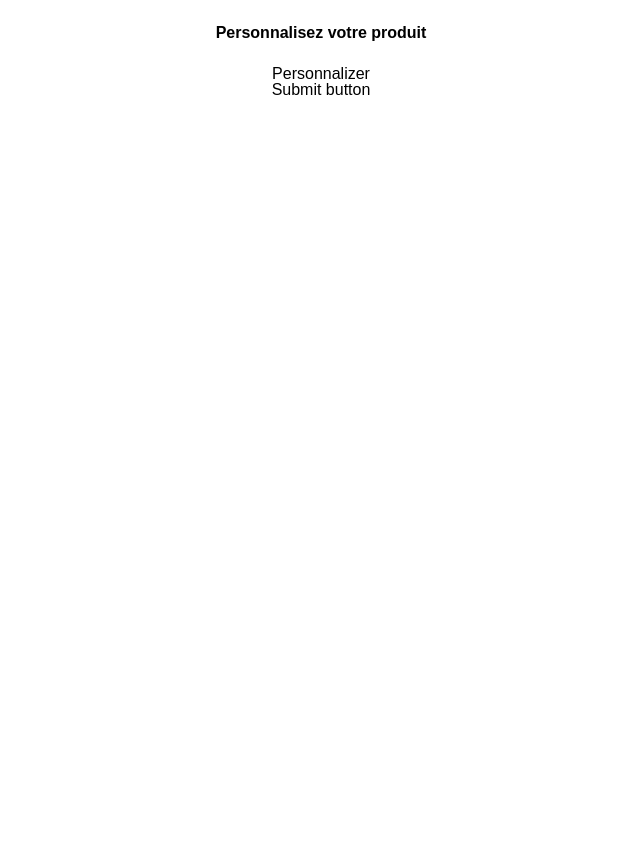
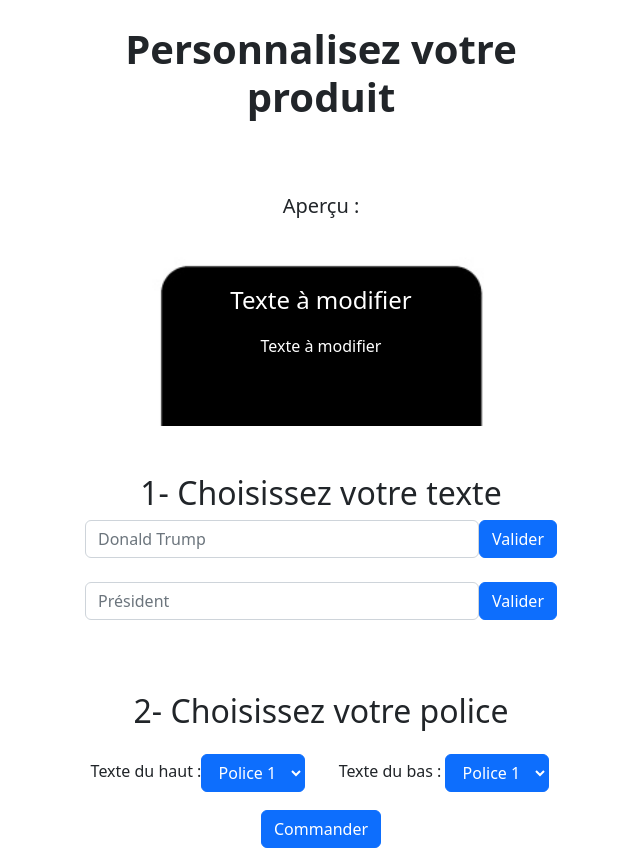
Before and after one commit to PierreAntoineLarge/SelectPolice, a React app: page / in a window 1280 px wide. Shown: the whole page, without its empty margins (319-959 px from the left). Before the commit the page ends 800 px from the top, so only its background shows below. Built offline with nearby package versions, Linux system fonts and the light colour scheme.

Commit message:
composants créés

```diff
--- a/package.json
+++ b/package.json
@@ -50,8 +50,10 @@
     "webpack-merge": "^5.8.0"
   },
   "dependencies": {
+    "bootstrap": "^5.2.3",
     "prop-types": "^15.8.1",
     "react": "^18.2.0",
+    "react-bootstrap": "^2.7.4",
     "react-dom": "^18.2.0"
   },
   "jest": {
--- a/src/components/App/Personnalizer/index.js
+++ b/src/components/App/Personnalizer/index.js
@@ -0,0 +1,56 @@
+import './personnalizer.scss';
+
+const Personnalisez = () =>
+(
+    <div class="bigcontainer">
+        <div class="subcontainer">
+            <section class="container pt-5" >
+                <h5>Aperçu :</h5>
+                <div class="result">
+                    <p id="monTexte1" class="monTexte">Texte à modifier</p>
+                    <p id="monTexte2" class="monTexte">Texte à modifier</p>
+                </div>
+            </section>
+        </div>
+        <div class="subcontainer">
+            <section class="container pt-5" >
+                <h2 class="h2"> 1- Choisissez votre texte</h2>
+                <form class="d-flex pb-4" id="champ1">
+
+                    <input required="" class="form-control" id="montexte1" type="text" placeholder="Donald Trump" name="title" ></input>
+                    <div id="submit-btn" class="btn btn-primary">Valider</div>
+                </form>
+                <form class="d-flex pb-4" id="champ2">
+                    <input required="" class="form-control" id="montexte2" type="text" placeholder="Président" name="title" ></input>
+                    <div id="submit-btn" class="btn btn-primary">Valider</div>
+                </form>
+                    <ul class="list-group">
+                    </ul>
+            </section>
+
+            <section class="container pt-5" >
+                <h2 class="h2"> 2- Choisissez votre police</h2>
+            </section>
+            <section class="containerflex">
+                    <div class="col" id="col-1">
+                        <label class="label">Texte du haut :</label>
+                        <select id="monMenuDeroulant1" class="btn btn-primary">
+                            <option value="police1">Police 1</option>
+                            <option value="police2">Police 2</option>
+                            <option value="police3">Police 3</option>
+                        </select>
+                    </div>
+                    <div class="col" id="col-2">
+                        <label class="label2">Texte du bas :</label>
+                        <select id="monMenuDeroulant2" class="btn btn-primary">
+                            <option value="police1">Police 1</option>
+                            <option value="police2">Police 2</option>
+                            <option value="police3">Police 3</option>
+                        </select>
+                    </div>
+            </section>
+        </div>
+    </div>
+);
+
+export default Personnalisez;
--- a/src/components/App/Personnalizer/personnalizer.scss
+++ b/src/components/App/Personnalizer/personnalizer.scss
@@ -0,0 +1,56 @@
+.result{
+    margin: auto;
+    background-image: url(noir.jpg);
+    background-size: cover;
+    width: 400px;
+    height: 200px;
+    color: #fff;
+    padding: 20px;
+}
+
+.bigcontainer{
+    margin: 2px ;
+    display: flex;
+    flex-wrap: wrap;
+    flex-direction: row;
+}
+
+.subcontainer {
+    flex-basis: 0;
+    flex-grow: 1;
+    max-width: 100%;
+}
+
+.monTexte {
+    text-align: center;
+}
+
+#monTexte1{
+    margin-top: 10%;
+    font-size: x-large;
+}
+
+
+.h2{
+    font-weight: 100!important;
+}
+
+h5{
+    text-align: center!important;
+}
+
+
+.containerflex{
+    margin: 2px ;
+    display: flex;
+    flex-wrap: wrap;
+    flex-direction: row;
+}
+
+.col{
+    margin: 3%;
+}
+
+.label2{
+    margin-right: 4px;
+}
--- a/src/components/App/Submit/index.js
+++ b/src/components/App/Submit/index.js
@@ -0,0 +1,9 @@
+import './submit.scss';
+
+import { Button } from 'react-bootstrap';
+
+const Submit = () => (
+    <Button className="btn btn-primary">Commander</Button>
+);
+
+export default Submit;
--- a/src/components/App/Submit/submit.scss
+++ b/src/components/App/Submit/submit.scss
@@ -0,0 +1,9 @@
+
+#payment-button{
+    font-size: xx-large;
+    margin-bottom: 12%;
+    background-color: rgb(53, 40, 232);
+    color: #aaaaaa;
+    border-radius: 53%;
+    margin: 1rem;
+}
--- a/src/components/App/index.js
+++ b/src/components/App/index.js
@@ -1,5 +1,8 @@
 // == Import
 import Title from 'src/components/App/Title'
+import Submit from 'src/components/App/Submit'
+import Personnalizer from 'src/components/App/Personnalizer'
+import 'bootstrap/dist/css/bootstrap.min.css';
 import './styles.css';
 
 // == Composant
@@ -7,8 +10,8 @@ function App() {
   return (
     <div className="app">
       <Title/>
-      <div className='Personnalizer'>Personnalizer</div>
-      <div className='Submit'>Submit button</div>
+      <Personnalizer/>
+      <Submit/>
     </div>
   );
 }
```
Also changed, not shown: select.html (+2 -54 lines), public/noir.jpg (added), src/components/App/Personnalizer/noir.jpg (added), 2 other files.
